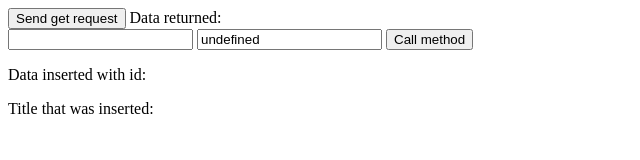
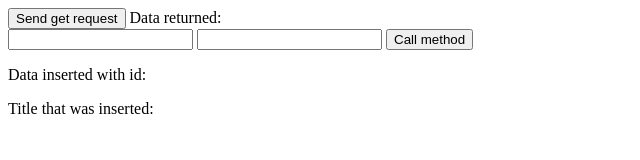
Before and after one commit to BrentVandeReyd/BrentVandeReyd.github.io, a plain HTML site: page index.html in a window 1280 px wide. Shown: the full height of the page, 0-640 px from the left. Drawn offline with nearby package versions, Linux system fonts and the light colour scheme.

Commit message:
Update index.html

```diff
--- a/index.html
+++ b/index.html
@@ -34,7 +34,7 @@
         },
     }">
         <input type="text" x-model="name">
-        <input type="text" x-model="amail">
+        <input type="text" x-model="email">
         <button x-on:click="callmethod1">Call method</button>
 
         <p>Data inserted with id: <strong x-text="responsedata.name"></strong></p>
```
